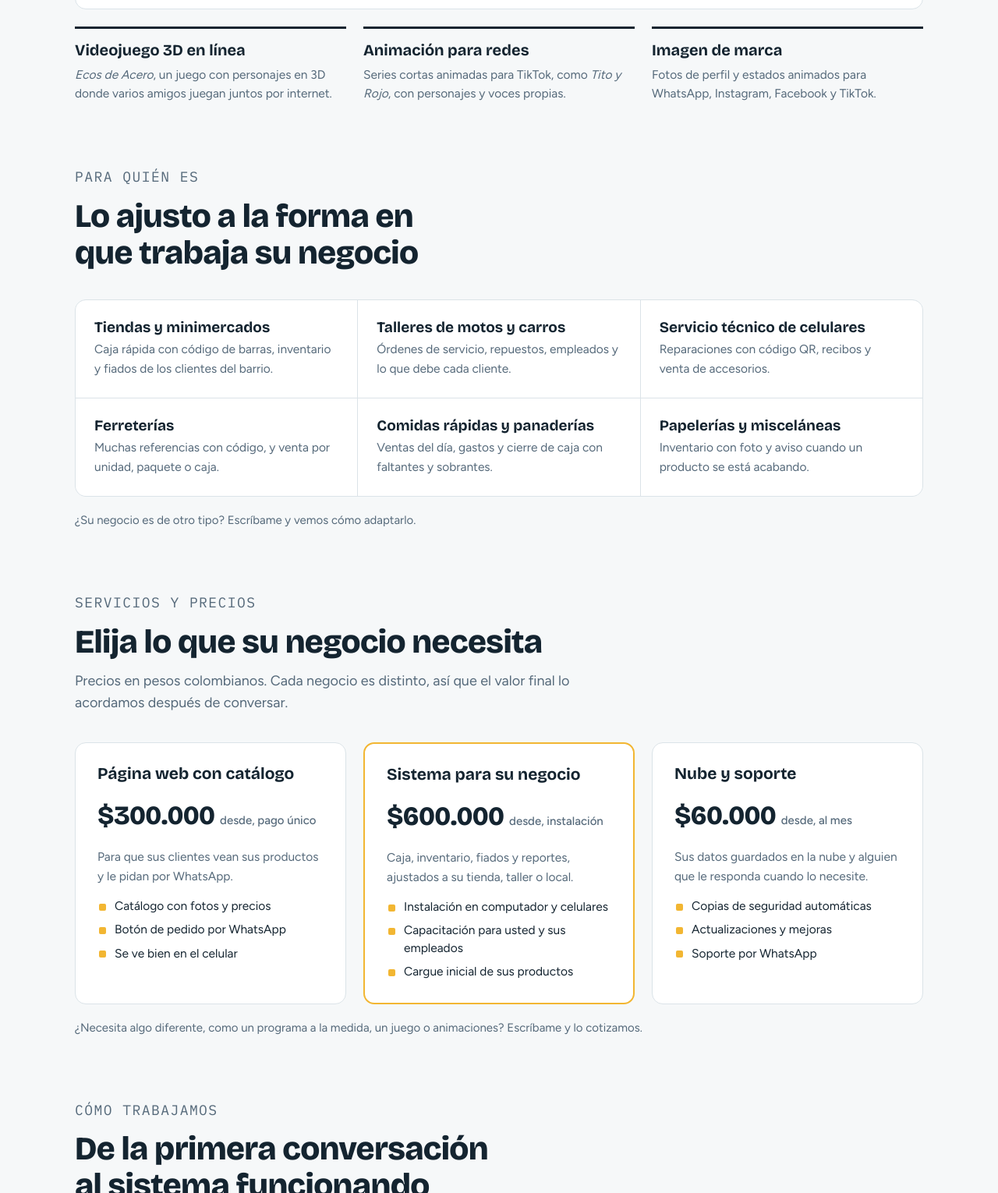
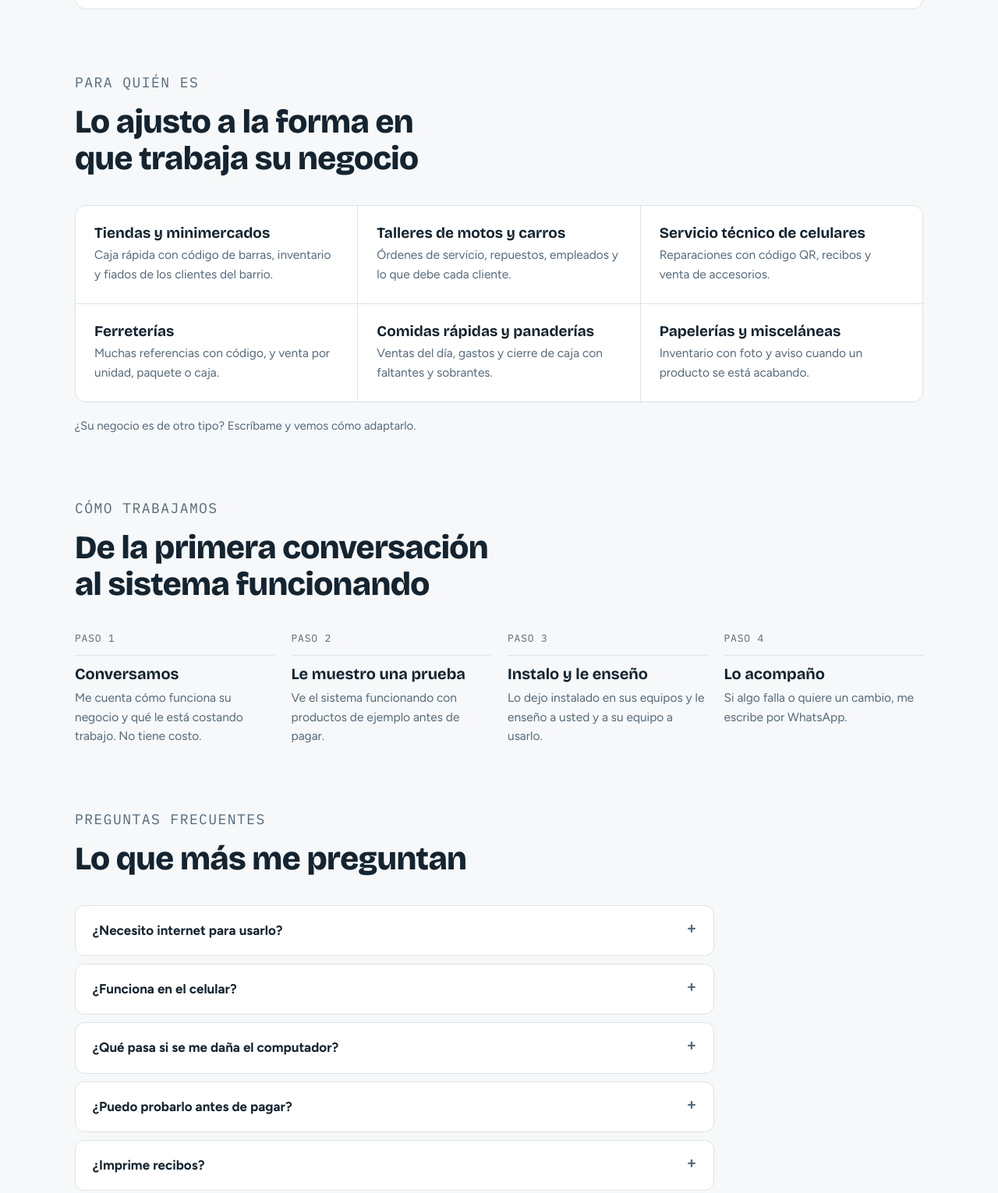
Before and after one commit to edier27/software, a plain HTML site: page index.html in a window 1280 px wide. Shown: the part 1900-3430 px from the top of the page at 78% size. Drawn offline with nearby package versions, Linux system fonts and the light colour scheme.

Commit message:
Quitar precios y otros trabajos; renombrar a SuTienda
Co-Authored-By: Claude Opus 5.5 <noreply@anthropic.com>

```diff
--- a/index.html
+++ b/index.html
@@ -291,7 +291,7 @@ footer .wrap { padding-block: 22px; display: flex; flex-wrap: wrap; justify-cont
         <article class="work">
           <div class="work-id">
             <span class="for">Tiendas y supermercados</span>
-            <h3>Tienda Eben-Ezer</h3>
+            <h3>SuTienda</h3>
           </div>
           <div class="work-body">
             <p>Sistema completo para vender, controlar el inventario y llevar los fiados. Varios celulares se conectan a la misma tienda por WiFi.</p>
@@ -342,20 +342,6 @@ footer .wrap { padding-block: 22px; display: flex; flex-wrap: wrap; justify-cont
         </article>
       </div>
 
-      <div class="others">
-        <div class="other">
-          <h3>Videojuego 3D en línea</h3>
-          <p><em>Ecos de Acero</em>, un juego con personajes en 3D donde varios amigos juegan juntos por internet.</p>
-        </div>
-        <div class="other">
-          <h3>Animación para redes</h3>
-          <p>Series cortas animadas para TikTok, como <em>Tito y Rojo</em>, con personajes y voces propias.</p>
-        </div>
-        <div class="other">
-          <h3>Imagen de marca</h3>
-          <p>Fotos de perfil y estados animados para WhatsApp, Instagram, Facebook y TikTok.</p>
-        </div>
-      </div>
     </div>
   </section>
 
@@ -374,49 +360,6 @@ footer .wrap { padding-block: 22px; display: flex; flex-wrap: wrap; justify-cont
         <div><h3>Papelerías y misceláneas</h3><p>Inventario con foto y aviso cuando un producto se está acabando.</p></div>
       </div>
       <p class="note">¿Su negocio es de otro tipo? Escríbame y vemos cómo adaptarlo.</p>
-    </div>
-  </section>
-
-  <section class="block" id="precios">
-    <div class="wrap">
-      <div class="sec-head">
-        <p class="eyebrow">Servicios y precios</p>
-        <h2>Elija lo que su negocio necesita</h2>
-        <p>Precios en pesos colombianos. Cada negocio es distinto, así que el valor final lo acordamos después de conversar.</p>
-      </div>
-      <div class="plans">
-        <div class="plan">
-          <h3>Página web con catálogo</h3>
-          <div class="price">$300.000 <small>desde, pago único</small></div>
-          <p class="desc">Para que sus clientes vean sus productos y le pidan por WhatsApp.</p>
-          <ul class="feats">
-            <li>Catálogo con fotos y precios</li>
-            <li>Botón de pedido por WhatsApp</li>
-            <li>Se ve bien en el celular</li>
-          </ul>
-        </div>
-        <div class="plan main">
-          <h3>Sistema para su negocio</h3>
-          <div class="price">$600.000 <small>desde, instalación</small></div>
-          <p class="desc">Caja, inventario, fiados y reportes, ajustados a su tienda, taller o local.</p>
-          <ul class="feats">
-            <li>Instalación en computador y celulares</li>
-            <li>Capacitación para usted y sus empleados</li>
-            <li>Cargue inicial de sus productos</li>
-          </ul>
-        </div>
-        <div class="plan">
-          <h3>Nube y soporte</h3>
-          <div class="price">$60.000 <small>desde, al mes</small></div>
-          <p class="desc">Sus datos guardados en la nube y alguien que le responda cuando lo necesite.</p>
-          <ul class="feats">
-            <li>Copias de seguridad automáticas</li>
-            <li>Actualizaciones y mejoras</li>
-            <li>Soporte por WhatsApp</li>
-          </ul>
-        </div>
-      </div>
-      <p class="note">¿Necesita algo diferente, como un programa a la medida, un juego o animaciones? Escríbame y lo cotizamos.</p>
     </div>
   </section>
 
@@ -444,7 +387,7 @@ footer .wrap { padding-block: 22px; display: flex; flex-wrap: wrap; justify-cont
       <div class="faq">
         <details><summary>¿Necesito internet para usarlo?</summary><p>No. Puede vender aunque se vaya el internet. Cuando vuelve, los datos se suben solos a la nube.</p></details>
         <details><summary>¿Funciona en el celular?</summary><p>Sí. Se instala como una aplicación en el celular y en el computador, y todos los equipos ven la misma información.</p></details>
-        <details><summary>¿Qué pasa si se me daña el computador?</summary><p>Con el plan de nube sus datos quedan guardados por fuera. Instala el sistema en otro equipo y sigue trabajando donde iba.</p></details>
+        <details><summary>¿Qué pasa si se me daña el computador?</summary><p>Con el servicio de nube sus datos quedan guardados por fuera. Instala el sistema en otro equipo y sigue trabajando donde iba.</p></details>
         <details><summary>¿Puedo probarlo antes de pagar?</summary><p>Sí. Le muestro una prueba con productos de ejemplo para que vea si le sirve.</p></details>
         <details><summary>¿Imprime recibos?</summary><p>Sí, en impresoras térmicas de 58 y 80 mm. También puede enviarle el recibo al cliente por WhatsApp.</p></details>
       </div>
```
